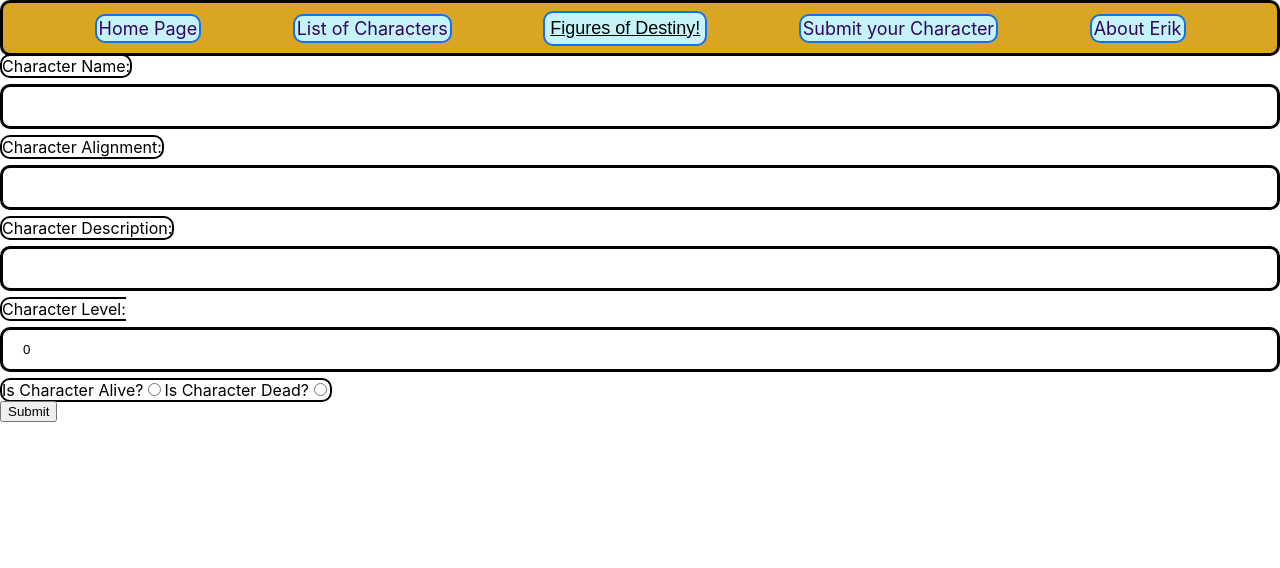
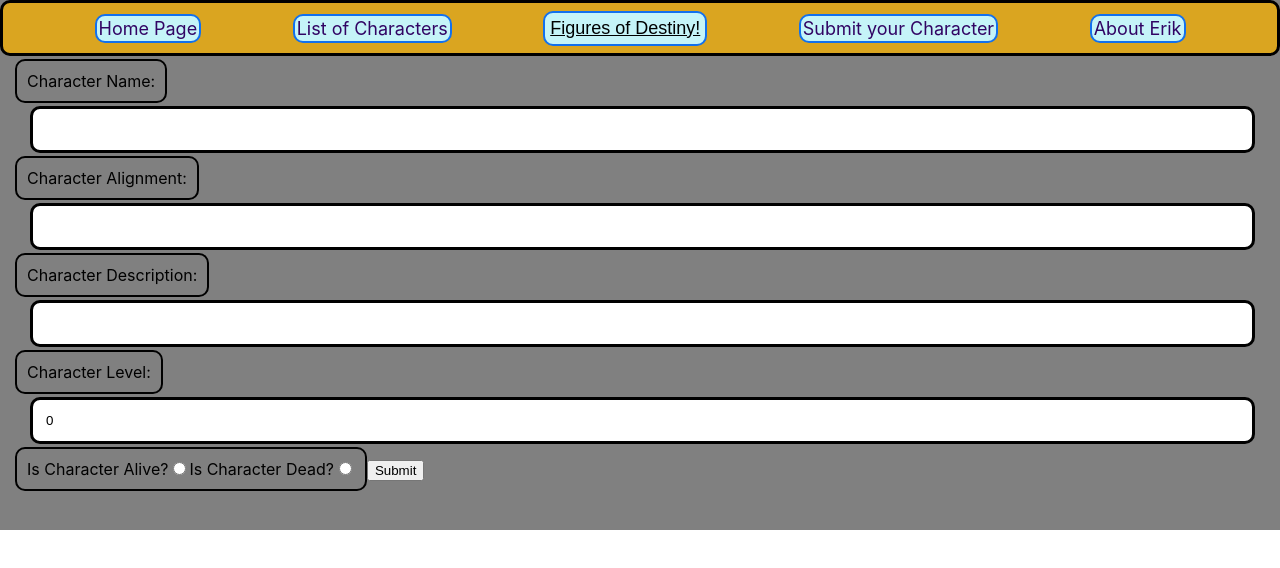
Before and after one commit to Morriden/characters-react, a React (Create React App) app: page /adminpage in a window 1280 px wide. Shown: the top 568 px of the page. Built offline with nearby package versions, Linux system fonts and the light colour scheme.

Commit message:
completed all css except about erik page

```diff
--- a/src/AdminPage.js
+++ b/src/AdminPage.js
@@ -38,33 +38,34 @@ export default class AdminPage extends Component {
 
     render() {
         return (
-            <div>
+            <div className="admin-page-body">
                 <Header/>
-                <form className="admin-page-body" onSubmit={this.handleSubmit}>
-                        <label> Character Name: </label>
+                <form className="admin-page-form" onSubmit={this.handleSubmit}>
+                        <label className="label-input"> Character Name: </label>
                         <input className="admin-page-input" onChange={this.handleChange} value={this.state.name} name="name" />
 
-                        <label> Character Alignment: </label>
+                        <label className="label-input"> Character Alignment: </label>
                         <input className="admin-page-input" onChange={this.handleChange} value={this.state.alignment} name="alignment"/>
 
-                        <label> Character Description:</label>
+                        <label className="label-input"> Character Description:</label>
                         <input className="admin-page-input" onChange={this.handleChange} value={this.state.description} name="description"/>
 
                     <div>
-                        <label>
-                            Character Level:
+                        <label className="label-input">Character Level: </label>
+
                             <input className="admin-page-input" onChange={this.handleChange} value={this.state.level} name="level" type="number"/>
-                        </label>
 
-                        <label>
+
+                        <label className="label-input">
                             Is Character Alive?
                             <input onChange={this.handleChange} name="is_alive" type="radio" value="true"/>
                             Is Character Dead?
                             <input onChange={this.handleChange} name="is_alive" type="radio" value=""/>
                         </label>
+                        <button>Submit</button>
                     </div>
 
-                    <button>Submit</button>
+
                 </form>
             </div>
         )
--- a/src/App.css
+++ b/src/App.css
@@ -113,17 +113,27 @@ img {
   background: red;
 }
 
+.admin-page-body {
+  background-color: gray;
+  height: 530px;
+}
+
+.admin-page-form {
+  margin: 15px;
+}
+
 .admin-page-input {
-  width: 100%;
-  padding: 12px 20px;
-  margin: 8px 0;
+  width: 98%;
+  padding: 13px;
+  margin: 15px;
   display: inline-block;
   border: 3px solid black;
   border-radius: 10px;
   box-sizing: border-box;
 }
 
-label {
+.label-input {
   border: 2px solid black;
   border-radius: 10px;
+  padding: 10px;
 }
```
